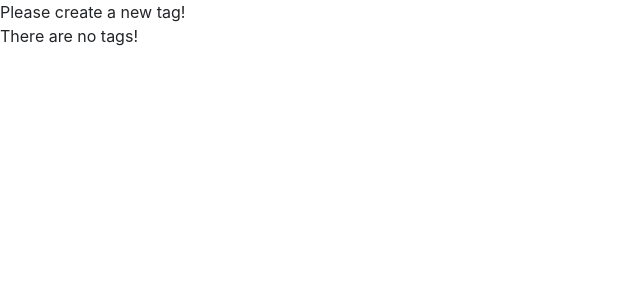
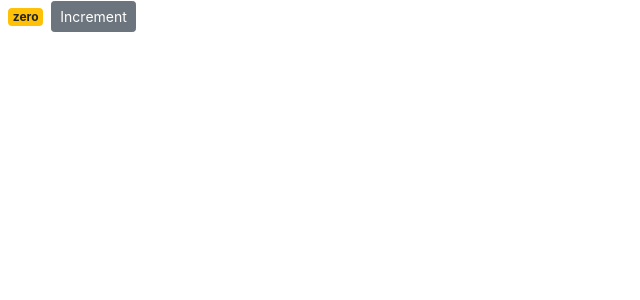
Before and after one commit to akshayreddy333/React-counter-app, a React (Create React App) app: page / in a window 1280 px wide. Shown: the top 300 px of the page, without its empty margins (0-640 px from the left). Built offline with nearby package versions, Linux system fonts and the light colour scheme.

Commit message:
event handling

```diff
--- a/src/components/counter.jsx
+++ b/src/components/counter.jsx
@@ -3,29 +3,39 @@
 class Counter extends Component {
   state = {
     count: 0,
-    tags: [],
   };
 
-  renderTags() {
-    if (this.state.tags.length === 0) return <p> There are no tags!</p>;
+  //   constructor() {
+  //     super();
+  //     this.handleIncrement = this.handleIncrement.bind(this);
+  //   }
 
-    return (
-      <ul>
-        {/* The key should be unique for virtual DOM to easily identify the changes */}
-        {this.state.tags.map((tag) => (
-          <li key={tag}>{tag}</li>
-        ))}
-      </ul>
-    );
-  }
+  handleIncrement = () => {
+    this.setState({ count: this.state.count + 1 });
+  };
 
   render() {
     return (
       <div>
-        {this.state.tags.length === 0 && "Please create a new tag!"}
-        {this.renderTags()}
+        <span className={this.getBadgeClasses()}>{this.formatCount()}</span>
+        <button
+          onClick={this.handleIncrement}
+          className="btn btn-secondary btn-sm"
+        >
+          Increment
+        </button>
       </div>
     );
+  }
+  getBadgeClasses() {
+    let classes = "badge m-2 badge-";
+    classes += this.state.count === 0 ? "warning" : "primary";
+    return classes;
+  }
+
+  formatCount() {
+    const { count } = this.state;
+    return count == 0 ? "zero" : count;
   }
 }
 
```
